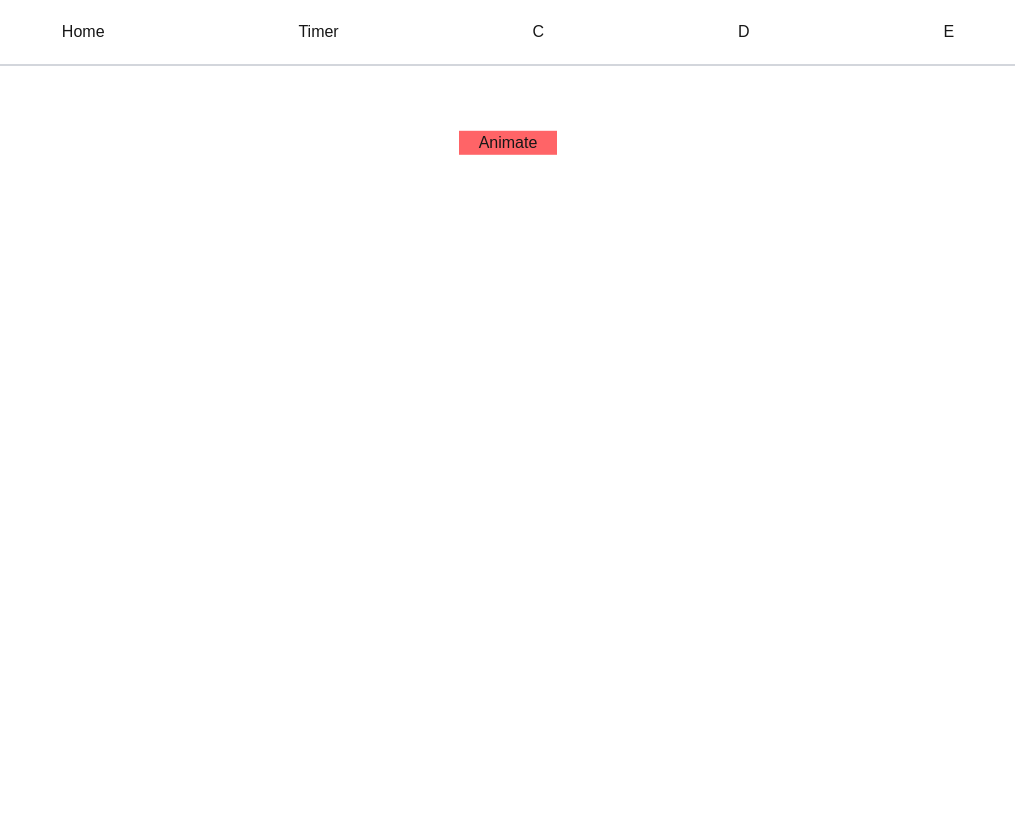
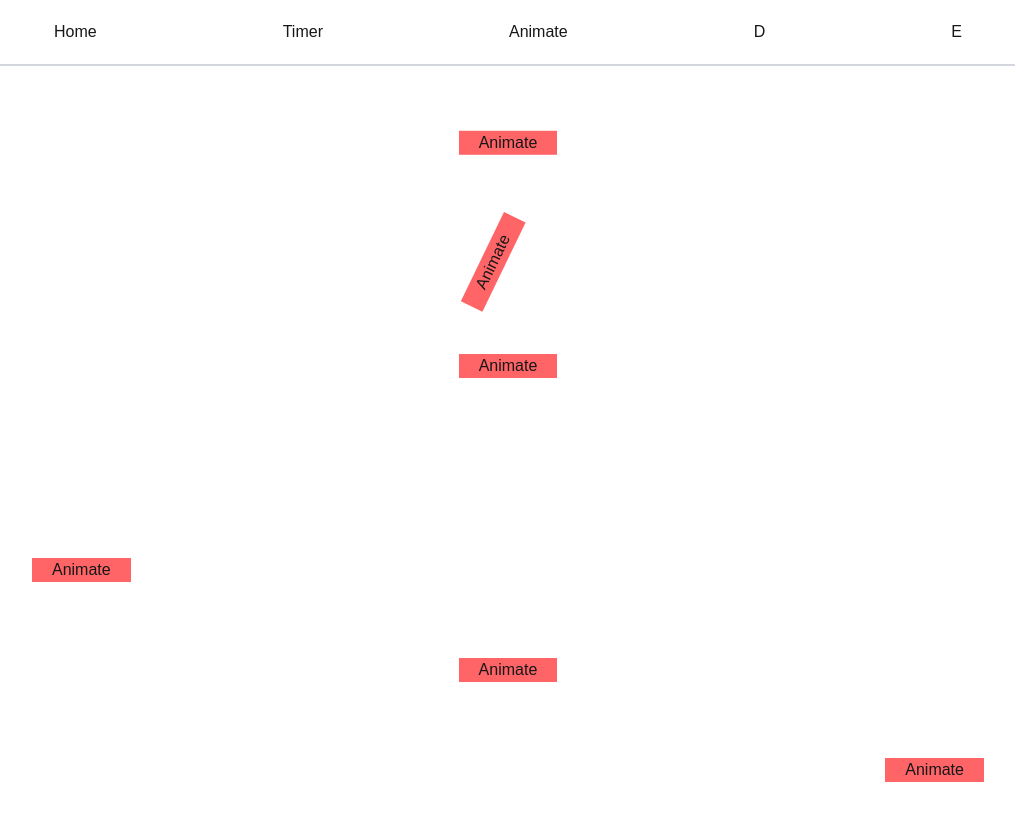
Before and after one commit to josholadunni/animejs-practice, a Next.js app: page /animate in a window 1280 px wide. Shown: the top 820 px of the page, without its empty margins (132-1147 px from the left). Built offline with nearby package versions, Linux system fonts and the light colour scheme.

Commit message:
Created transform animations and function-based value animations

```diff
--- a/src/app/animate/page.tsx
+++ b/src/app/animate/page.tsx
@@ -1,13 +1,15 @@
 "use client";
-import React, { useRef, useEffect } from "react";
-import { animate } from "animejs";
+import React, { useRef, useEffect, useState } from "react";
+import { animate, utils } from "animejs";
 
 export default function Animate() {
-  const boxRef = useRef<HTMLDivElement | null>(null);
+  const boxRef1 = useRef<HTMLDivElement | null>(null);
+  const boxRef2 = useRef<HTMLDivElement | null>(null);
+  const boxRef3 = useRef<HTMLDivElement | null>(null);
 
   useEffect(() => {
-    if (boxRef.current) {
-      animate(boxRef.current, {
+    if (boxRef1.current) {
+      animate(boxRef1.current, {
         y: [
           { to: "-2.75rem", ease: "inBack", duration: "600" },
           { to: 0, ease: "inOutElastic", duration: 800, delay: 100 },
@@ -18,15 +20,83 @@ export default function Animate() {
         loop: true,
       });
     }
+
+    if (boxRef2.current) {
+      animate(boxRef2.current, {
+        x: [
+          { to: "-2.75rem", ease: "inBack", duration: "600" },
+          { to: 0, ease: "inOutElastic", duration: 800, delay: 100 },
+        ],
+        rotate: "2turn",
+        ease: "inOutCirc",
+        loopDelay: 1000,
+        loop: true,
+      });
+    }
+
+    if (boxRef3.current) {
+      // Set the CSS variables as properties on the animated elements
+      utils.set(boxRef3.current, {
+        "--radius": "4px",
+        "--y": "0rem",
+        "--pseudo-el-after-scale": "1", // applied to the pseudo element "::after"
+        borderRadius: "var(--radius)",
+        translateY: "var(--y)",
+      });
+
+      // Animate the values of the CSS variables
+      animate(boxRef3.current, {
+        "--radius": "20px",
+        "--y": "16.5rem",
+        "--pseudo-el-after-scale": "1.55", // Animates the ":after" pseudo element of the element
+      });
+    }
+
+    // Animate all box4 data-ref elements
+    const elements = document.querySelectorAll('[data-ref="box4"]');
+    animate(elements, {
+      y: ($el: unknown) =>
+        parseInt(($el as HTMLElement).getAttribute("data-y") || "0"),
+      rotate: "2turn",
+      ease: "inOutCirc",
+      loopDelay: 1000,
+      loop: true,
+    });
   }, []);
 
   return (
     <div className="w-full">
-      <div
-        ref={boxRef}
-        className="anim-box bg-red-400 w-fit px-5 mx-auto mt-20"
-      >
+      <div ref={boxRef1} className=" bg-red-400 w-fit px-5 mx-auto mt-20">
         Animate
+      </div>
+      <div ref={boxRef2} className=" bg-red-400 w-fit px-5 mx-auto mt-20">
+        Animate
+      </div>
+      <div ref={boxRef3} className=" bg-red-400 w-fit px-5 mx-auto mt-20">
+        Animate
+      </div>
+      <div className="flex">
+        <div
+          data-ref="box4"
+          data-y="100"
+          className="bg-red-400 w-fit px-5 mx-auto mt-20"
+        >
+          Animate
+        </div>
+        <div
+          data-ref="box4"
+          data-y="200"
+          className="bg-red-400 w-fit px-5 mx-auto mt-20"
+        >
+          Animate
+        </div>
+        <div
+          data-ref="box4"
+          data-y="300"
+          className="bg-red-400 w-fit px-5 mx-auto mt-20"
+        >
+          Animate
+        </div>
       </div>
     </div>
   );
--- a/src/app/components/Navbar.tsx
+++ b/src/app/components/Navbar.tsx
@@ -12,7 +12,7 @@ function Navbar() {
           <Link href="/timer">Timer</Link>
         </li>
         <li>
-          <Link href="/">C</Link>
+          <Link href="/animate">Animate</Link>
         </li>
         <li>
           <Link href="/">D</Link>
```
